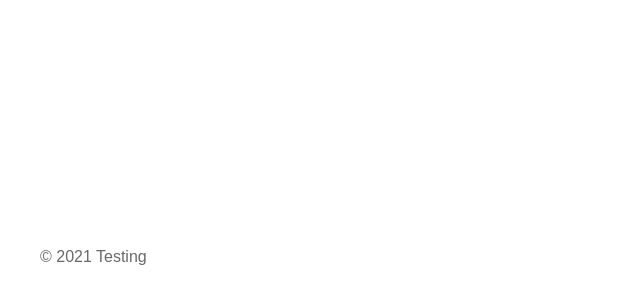
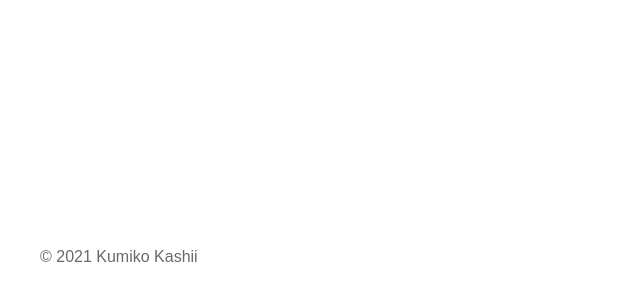
Before and after one commit to kumikokashii/applepiecoffeecake, a React (Create React App) app: page / in a window 1280 px wide. Shown: the part 2248-2548 px from the top of the page, without its empty margins (0-640 px from the left). Built offline with nearby package versions, Linux system fonts and the light colour scheme.

Commit message:
done testing

```diff
--- a/src/App.js
+++ b/src/App.js
@@ -64,7 +64,7 @@ function App(props) {
       <div className="fillin">Fill in the blank.</div>
       <div className="lines">{questionListDOM}</div>
       {copyButtonDOM}
-      <div className="footer">&copy; {year} Testing</div>
+      <div className="footer">&copy; {year} Kumiko Kashii</div>
     </div>
   );
 }
```
